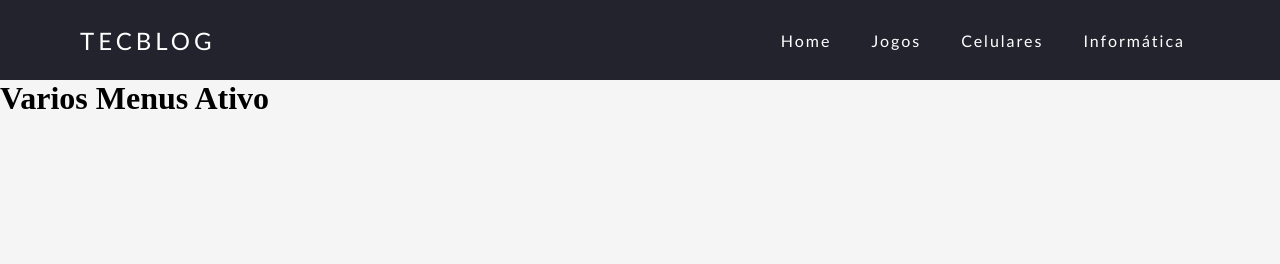
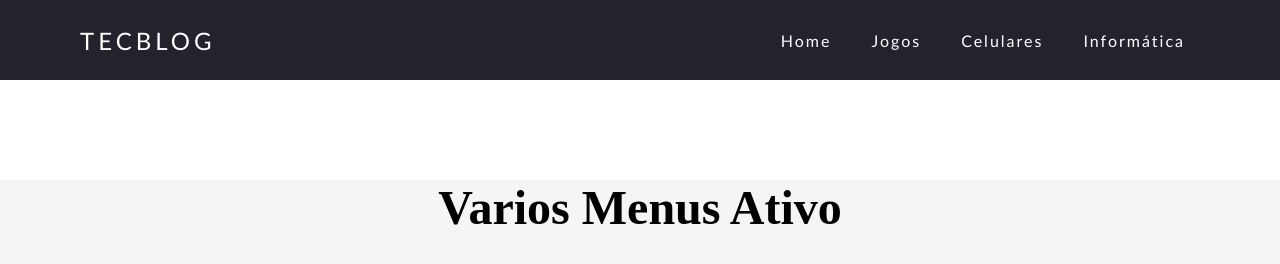
Before and after one commit to Ericsilvaa/tips-menu-ativo, a plain HTML site: page index.html in a window 1280 px wide. Drawn offline with Linux system fonts and the light colour scheme.

Commit message:
brincando

```diff
--- a/style.css
+++ b/style.css
@@ -7,6 +7,12 @@ a {
   color: #fff;
   text-decoration: none;
   transition: 0.3s;
+}
+
+h1 {
+  text-align: center;
+  font-size: 3rem;
+  margin-top: 100px;
 }
 
 a:hover {
```
